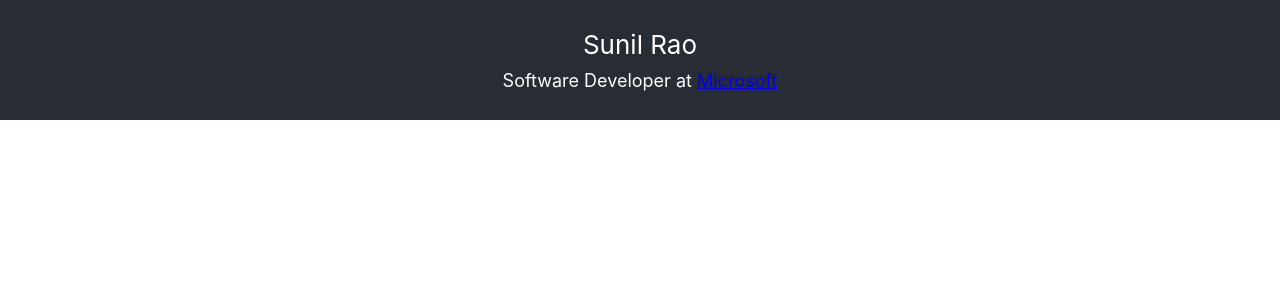
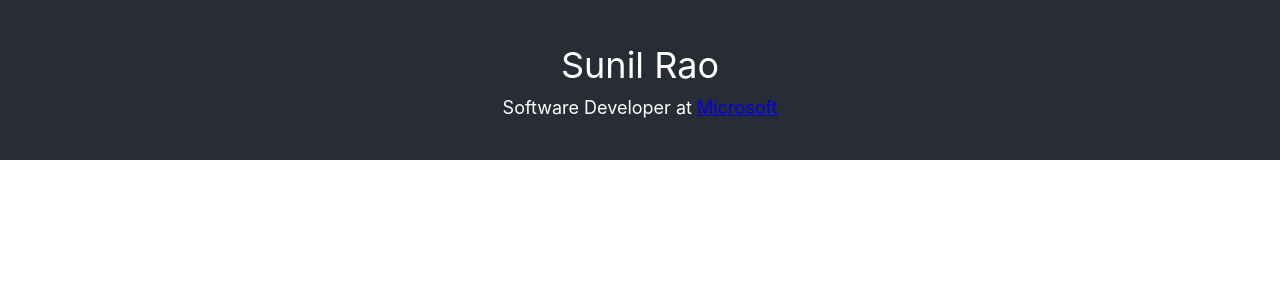
Before and after one commit to sunilraok/sunilrao, a React (Create React App) app: page / in a window 1280 px wide. Shown: the top 300 px of the page. Built offline with nearby package versions, Linux system fonts and the light colour scheme.

Commit message:
Fix eslint errors and improve css

```diff
--- a/package.json
+++ b/package.json
@@ -18,9 +18,6 @@
     "test": "react-scripts test",
     "eject": "react-scripts eject"
   },
-  "eslintConfig": {
-    "extends": "react-app"
-  },
   "browserslist": {
     "production": [
       ">0.2%",
--- a/src/App.css
+++ b/src/App.css
@@ -10,7 +10,7 @@
 
 .App-header {
   background-color: #282c34;
-  min-height: 15vh;
+  min-height: 20vh;
   display: flex;
   flex-direction: column;
   align-items: center;
@@ -20,7 +20,7 @@
 }
 
 .Name {
-  font-size: calc(10px + 2vmin);
+  font-size: calc(20px + 2vmin);
   margin: 5px;
 }
 
```
